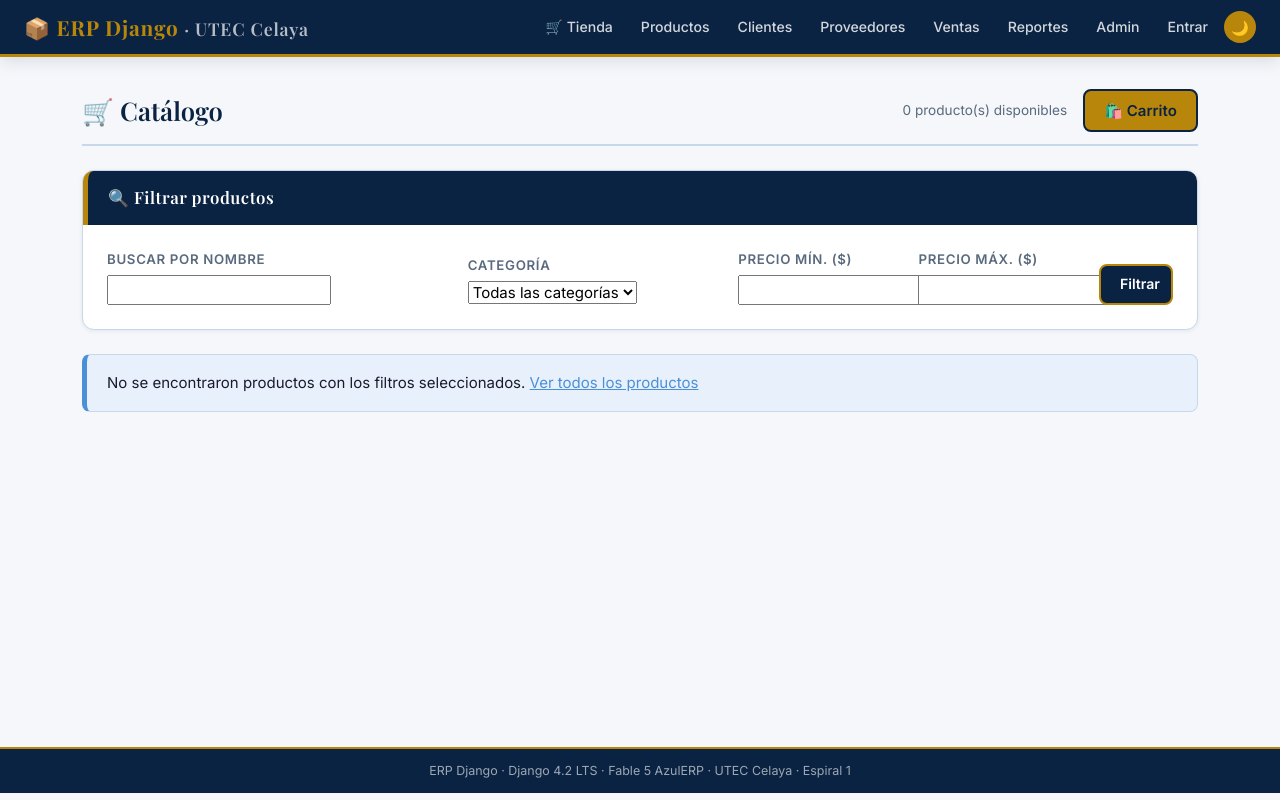
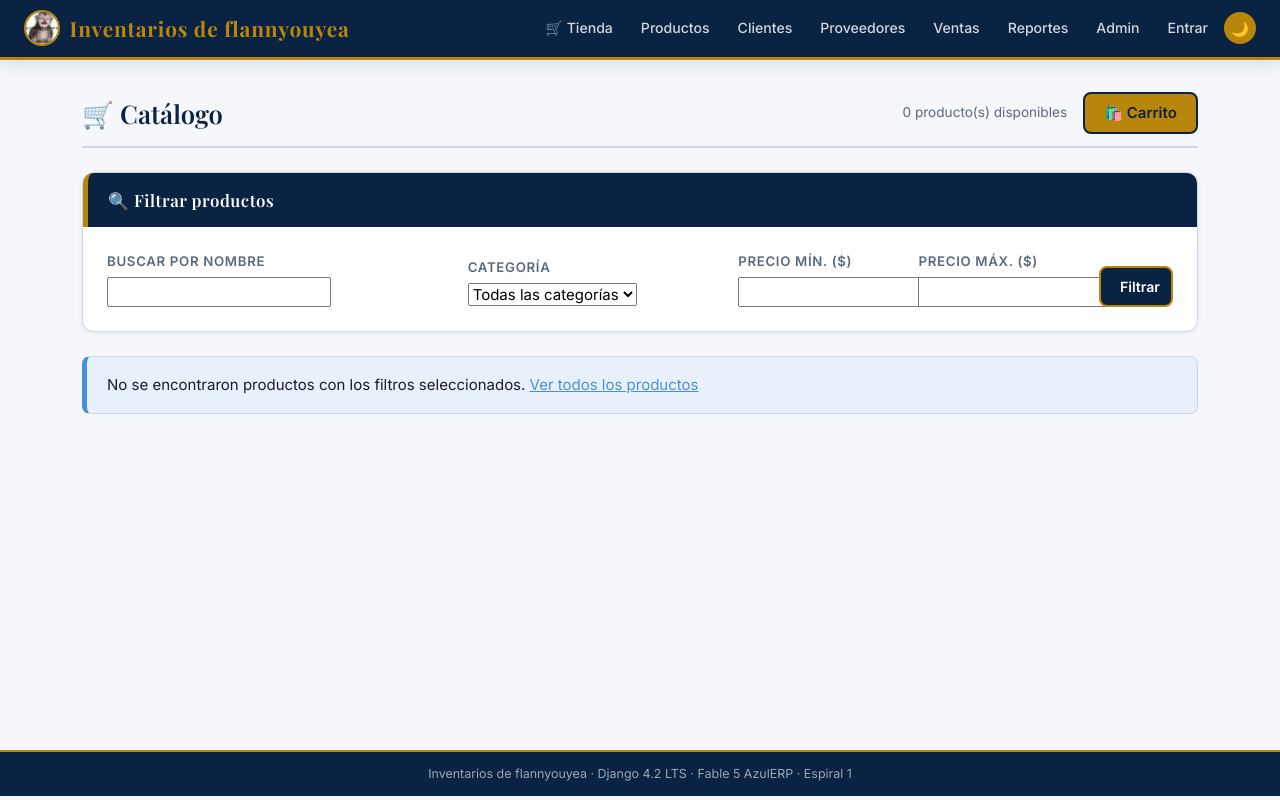
Before and after one commit to EstefannyBada/Temp_Workspace_ERP, a Django app: page /catalogo/ in a window 1280 px wide. Run offline with Django 4.2, Linux system fonts and the light colour scheme; data that the repository does not hold is empty; parts of the project's set-up code (start-up, migrations or seed data) failed here and were passed over.

Commit message:
Nuevo título, gato en navbar y favicon

```diff
--- a/templates/base.html
+++ b/templates/base.html
@@ -1,10 +1,12 @@
+{% load static %}
 <!DOCTYPE html>
 <html lang="es" data-theme="light">
 <head>
     <meta charset="UTF-8">
     <meta name="viewport" content="width=device-width, initial-scale=1">
     <meta name="theme-color" content="#0A2342">
-    <title>{% block title %}ERP Django{% endblock %} · UTEC Celaya</title>
+    <title>{% block title %}Inventarios de flannyouyea{% endblock %}</title>
+    <link rel="icon" type="image/png" href="{% static 'img/gato_sufro.png' %}">
 
     <!-- Google Fonts -->
     <link rel="preconnect" href="https://fonts.googleapis.com">
@@ -75,8 +77,14 @@
             font-size: 1.3rem; font-weight: 700;
             color: var(--clr-gold) !important;
             text-decoration: none; letter-spacing: .04em;
+            display: inline-flex; align-items: center; gap: .6rem;
         }
         .erp-brand span { color: rgba(255,255,255,.7); font-weight: 300; font-size: .85em; }
+        .erp-brand-logo {
+            width: 36px; height: 36px; border-radius: 50%;
+            object-fit: cover; border: 2px solid var(--clr-gold);
+            background: #FFF;
+        }
         .erp-nav-links { display: flex; align-items: center; gap: .25rem; flex-wrap: wrap; }
         .erp-nav-link {
             color: rgba(255,255,255,.82) !important;
@@ -234,7 +242,10 @@
 <body>
 <!-- NAVBAR -->
 <nav class="erp-navbar">
-    <a class="erp-brand" href="/">📦 ERP Django <span>· UTEC Celaya</span></a>
+    <a class="erp-brand" href="/">
+        <img src="{% static 'img/gato_sufro.png' %}" alt="Ay, cómo sufro" class="erp-brand-logo">
+        Inventarios de flannyouyea
+    </a>
     <div class="erp-nav-links">
         <a href="{% url 'catalogo:catalogo' %}" class="erp-nav-link {% block nav_catalogo %}{% endblock %}">
             🛒 Tienda
@@ -285,7 +296,7 @@
 
 <!-- FOOTER -->
 <footer class="erp-footer">
-    ERP Django · Django 4.2 LTS · Fable 5 AzulERP · UTEC Celaya · Espiral 1
+    Inventarios de flannyouyea · Django 4.2 LTS · Fable 5 AzulERP · Espiral 1
 </footer>
 
 <!-- Bootstrap JS -->
```
Also changed, not shown: static/img/gato_sufro.png (added).
